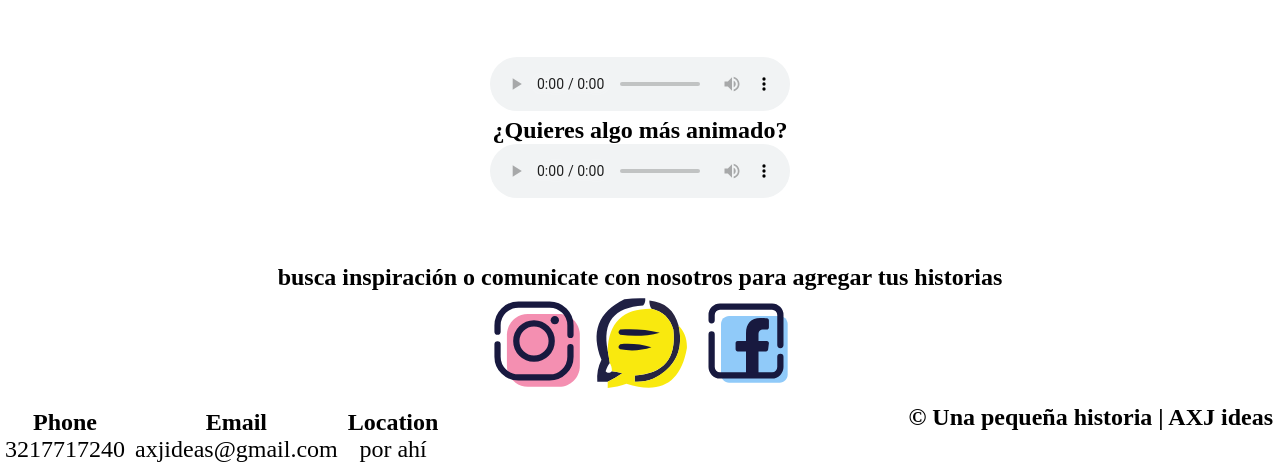
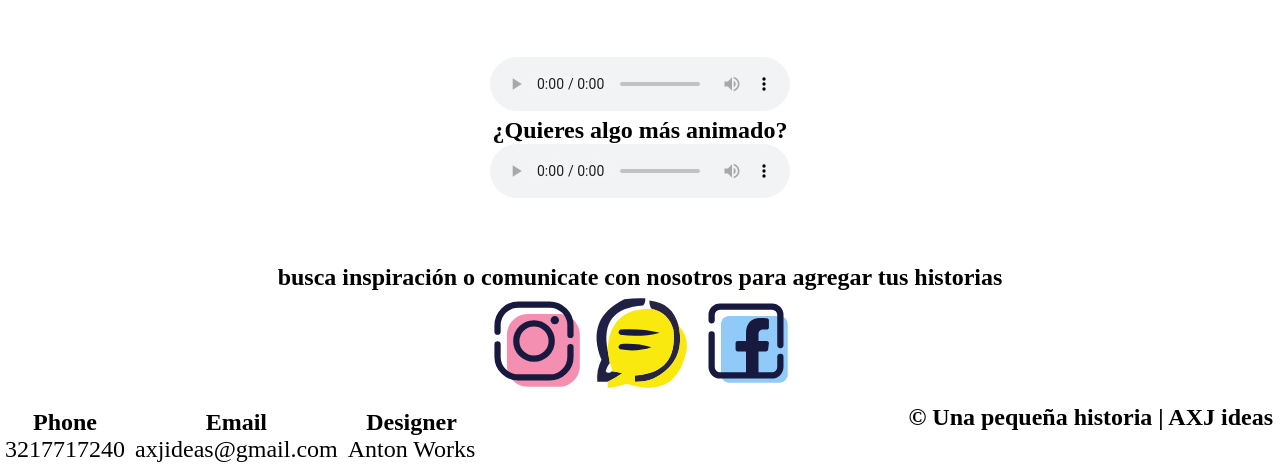
Before and after one commit to AXJIDEAS/A-little-story, a plain HTML site: page index.html in a window 1280 px wide. Shown: the part 1818-2286 px from the top of the page. Drawn offline with Linux system fonts and the light colour scheme.

Commit message:
Actualizar index.html

```diff
--- a/index.html
+++ b/index.html
@@ -206,8 +206,8 @@
             </div>
 
             <div class="content-foo">
-                <h4>Location</h4>
-                <p>por ahí</p>
+                <h4>Designer</h4>
+                <p>Anton Works</p>
             </div>
         </div>
 
```
